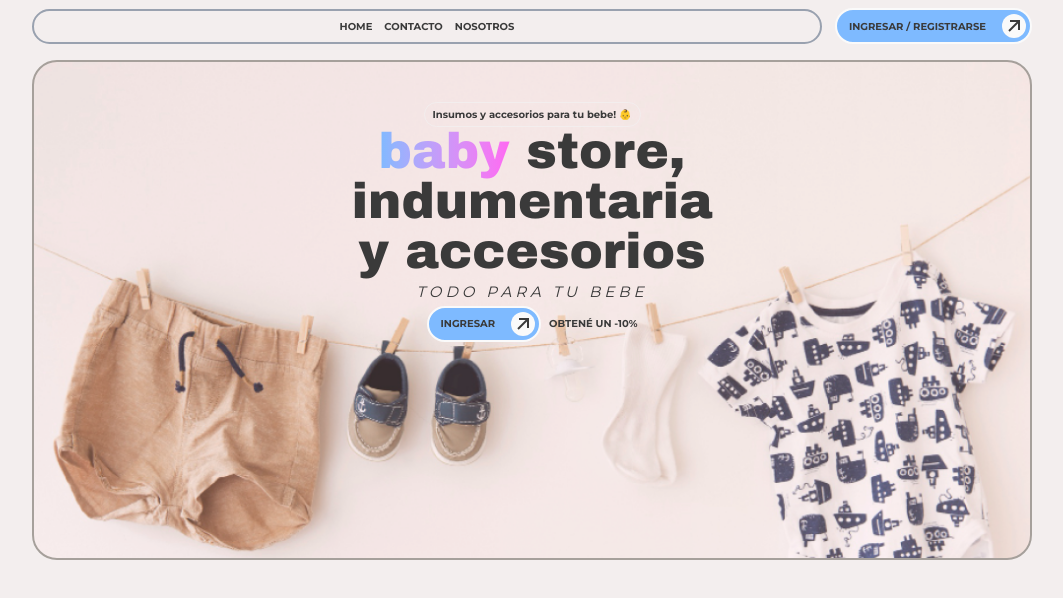
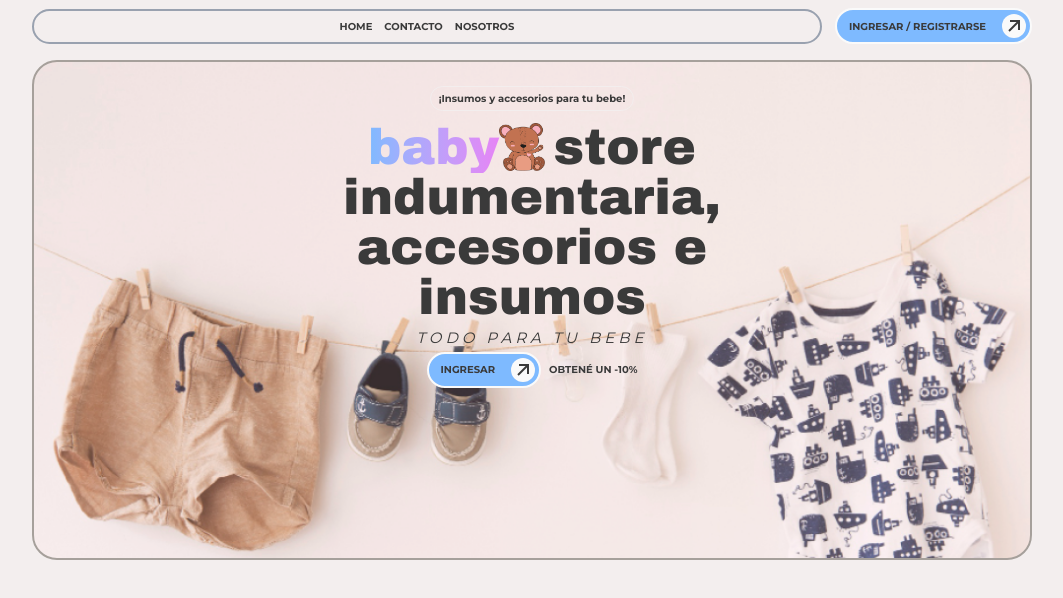
Before and after one commit to JONAAVILA/store-frontend, a Next.js app: page / in a window 1280 px wide. Shown: the top 598 px of the page, without its empty margins (108-1171 px from the left). Built offline with nearby package versions, Linux system fonts and the light colour scheme.

Commit message:
landing complete

```diff
--- a/src/app/page.tsx
+++ b/src/app/page.tsx
@@ -6,10 +6,23 @@ export default async function Home(){
   return (
     <main className="grid">
       <section className="grid place-items-cente justify-center w-[1000px] h-[500px] py-6 border-stone-400 border-2 rounded-[25px] bg-[url('../../public/bgk-store.jpg')] bg-no-repeat bg-cover bg-center dark:border-[var(--primary)]" >
-        <header className="flex flex-col items-center py-4 w-[350px]" >
-          <p className="px-2 py-1 border-[var(--primary)] border-1 rounded-3xl text-[10px] w-fit" >Insumos y accesorios para tu bebe! 👶</p>
-          <h1 className={archivoBlack.className} >
-            <span className="bg-gradient-to-r from-[var(--action)] to-[var(--actionHover)] bg-clip-text text-transparent" >baby</span> store, indumentaria y accesorios
+        <header className="flex flex-col items-center w-[380px]" >
+          <p className="px-2 py-1 border-[var(--primary)] border-1 rounded-3xl text-[10px] w-fit" >¡Insumos y accesorios para tu bebe!</p>
+          <h1 className={`${archivoBlack.className} grid text-center mt-3`} >
+            <span className="flex justify-center gap-2">
+              <span
+                className="flex text-center w-fit h-fit bg-gradient-to-r from-[var(--action)] to-[var(--actionHover)] bg-clip-text text-transparent"
+              >
+                baby
+                <img
+                  src="/bear.png"
+                  className="h-12"
+                  alt=""
+                />
+              </span>
+              store
+            </span>
+            indumentaria, accesorios e <br/> insumos
           </h1>
           <h2>TODO PARA TU BEBE</h2>
           <div className="flex align-middle items-center justify-center gap-2 font-bold" >
```
Also changed, not shown: public/bear.png (added).
